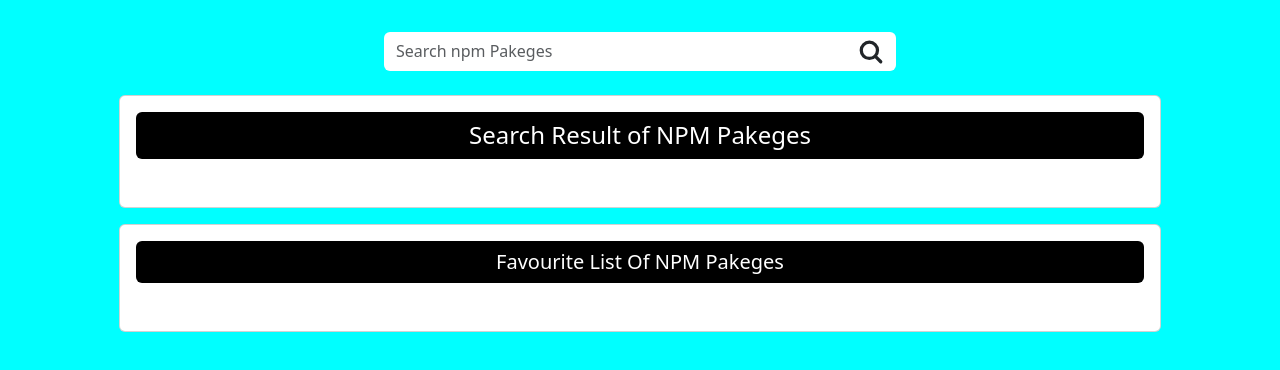
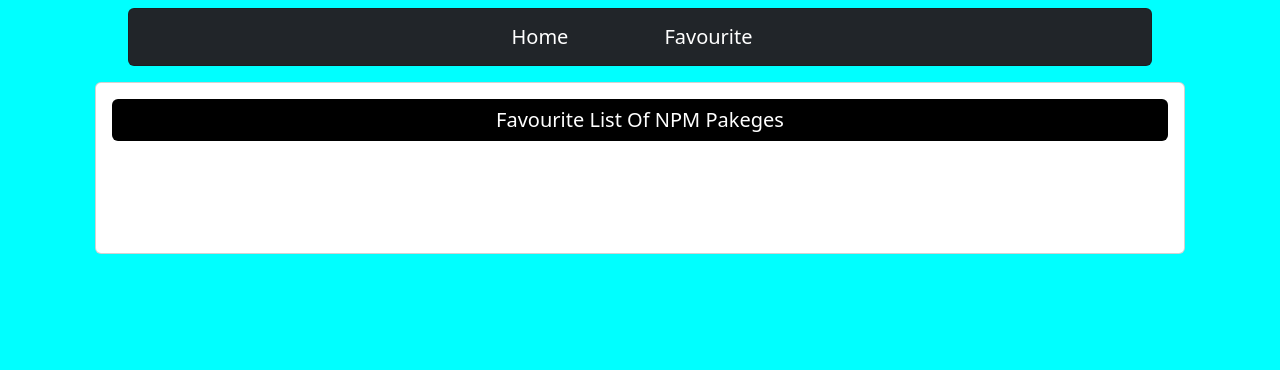
Before and after one commit to abhishekraj00/betalatic, a React (Create React App) app: page /favourite in a window 1280 px wide. Shown: the top 370 px of the page. Built offline with nearby package versions, Linux system fonts and the light colour scheme.

Commit message:
Routing Added

```diff
--- a/package.json
+++ b/package.json
@@ -8,6 +8,7 @@
     "@testing-library/user-event": "^13.5.0",
     "react": "^18.2.0",
     "react-dom": "^18.2.0",
+    "react-router-dom": "^6.8.1",
     "react-scripts": "5.0.1",
     "web-vitals": "^2.1.4"
   },
--- a/src/App.js
+++ b/src/App.js
@@ -2,6 +2,7 @@
 import Favourite from "./components/Favourite";
 import Search from "./components/Search/Search";
 import { getDataFromLocal } from "./utils/commonFunction";
+import { BrowserRouter, Route, Routes } from "react-router-dom";
 
 export const PakagesStore = createContext();
 
@@ -17,8 +18,12 @@
   return (
     <div className="App">
       <PakagesStore.Provider value={{ store: store, setStore: setStore }}>
-        <Search />
-        <Favourite />
+        <BrowserRouter>
+          <Routes>
+            <Route path="/" element={<Search />} />
+            <Route path="/favourite" element={<Favourite />} />
+          </Routes>
+        </BrowserRouter>
       </PakagesStore.Provider>
     </div>
   );
--- a/src/components/Description.js
+++ b/src/components/Description.js
@@ -43,7 +43,7 @@
                 className="btn btn-dark"
                 onClick={() => setToggle(!toggle)}
               >
-                {toggle ? "Done" : "Edit"}
+                {toggle ? "Done" : "Edit✏️"}
               </button>
             </div>
           </>
--- a/src/components/Display.js
+++ b/src/components/Display.js
@@ -18,7 +18,7 @@
     setStore([...arrdata]);
   };
   return (
-    <div className="card_container">
+    <div className="card_container m-4 p-4">
       {displayData.map((item) => {
         return (
           <div key={item.id} className="card p-4">
--- a/src/components/Favourite.js
+++ b/src/components/Favourite.js
@@ -2,6 +2,7 @@
 import { PakagesStore } from "../App";
 import { getFavList } from "../utils/commonFunction";
 import Display from "./Display";
+import Navbar from "./Navbar/Navbar";
 
 function Favourite() {
   //univarsal store data
@@ -10,6 +11,7 @@
   return (
     <>
       <>
+        <Navbar />
         <div className="card p-2 m-2 text-center">
           <h5
             className="p-2 m-2 card"
--- /dev/null
+++ b/src/components/Navbar/Navbar.js
@@ -0,0 +1,17 @@
+import React from "react";
+import "./navbar.css";
+
+function Navbar() {
+  return (
+    <nav className="navbar navbar-expand-lg navbar-dark bg-dark p-2 m-2 card">
+      <a className="navbar-brand s-16px " href="/">
+        Home
+      </a>
+      <a className="navbar-brand s-16px" href="/favourite">
+        Favourite
+      </a>
+    </nav>
+  );
+}
+
+export default Navbar;
--- /dev/null
+++ b/src/components/Navbar/navbar.css
@@ -0,0 +1,10 @@
+.navbar {
+  max-width: 80%;
+  min-width: 200px;
+  width: 80%;
+  display: flex;
+  justify-content: center;
+  align-items: center;
+  flex-direction: row;
+  gap: 5rem;
+}
--- a/src/components/Search/Search.js
+++ b/src/components/Search/Search.js
@@ -2,10 +2,10 @@
 import { PakagesStore } from "../../App";
 import { SEARCH } from "../../icon";
 import Display from "../Display";
+import Navbar from "../Navbar/Navbar";
 import "./search.css";
 
 function Search() {
-
   //universal Store
   const pakeges = useContext(PakagesStore);
   const { store } = pakeges;
@@ -29,6 +29,7 @@
 
   return (
     <>
+      <Navbar />
       {/* Search Bar  */}
       <div className="search-bar">
         <div className="input-group mb-3">
@@ -52,15 +53,9 @@
       </div>
 
       {/* Search Data Display hear  */}
-      <div className="card p-2 m-2 text-center">
-        <h4
-          className="p-2 m-2 card"
-          style={{ backgroundColor: "black", color: "white" }}
-        >
-          Search Result of NPM Pakeges
-        </h4>
+      <div className="card m-4">
         {/* Display Components passing search result to the components */}
-        <Display displayData={serachData} />
+        {serachData[0] ? <Display displayData={serachData} /> : ""}
       </div>
     </>
   );
```
Also changed, not shown: 1 other file (tests, documents, lock files or other folders).
